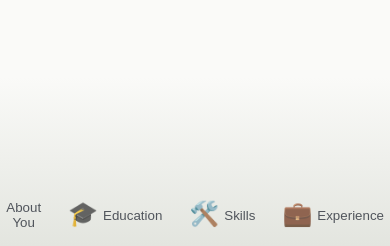
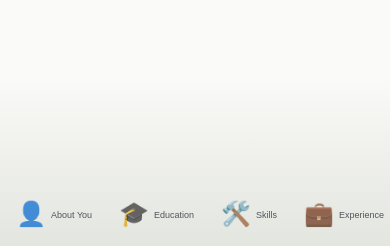
Before and after one commit to AlgorithmicPV/Applyra-v1, a Flask app: page /onboarding/ in a window 390 px wide. Shown: the part 598-844 px from the top of the page. Run offline with Flask 3, Linux system fonts and the light colour scheme; a user stored in the database is signed in; tables that the repository leaves empty hold one stand-in row (values such as "Sample post"); some libraries are stand-ins or nearby versions.

Commit message:
fix: resolve minor CSS issues on onboarding skills page and mobile navbar

```diff
--- a/app/static/css/onboarding/base.css
+++ b/app/static/css/onboarding/base.css
@@ -59,3 +59,11 @@ body {
     margin: 15px;
   }
 }
+
+@media (max-width: 560px) {
+  .main-content.onboarding {
+    .nav-btn {
+      font-size: xx-small;
+    }
+  }
+}
--- a/app/static/css/onboarding/common.css
+++ b/app/static/css/onboarding/common.css
@@ -13,6 +13,7 @@
   .cont>div {
     flex: 1;
     padding: 25px;
+    width: 100%;
   }
 
   .right-side {
--- a/app/static/css/onboarding/components/common.css
+++ b/app/static/css/onboarding/components/common.css
@@ -6,6 +6,7 @@
     display: flex;
     flex-direction: row;
     justify-content: space-between;
+    width: calc(100% - (5px * 2));
   }
 
   .icon {
```
